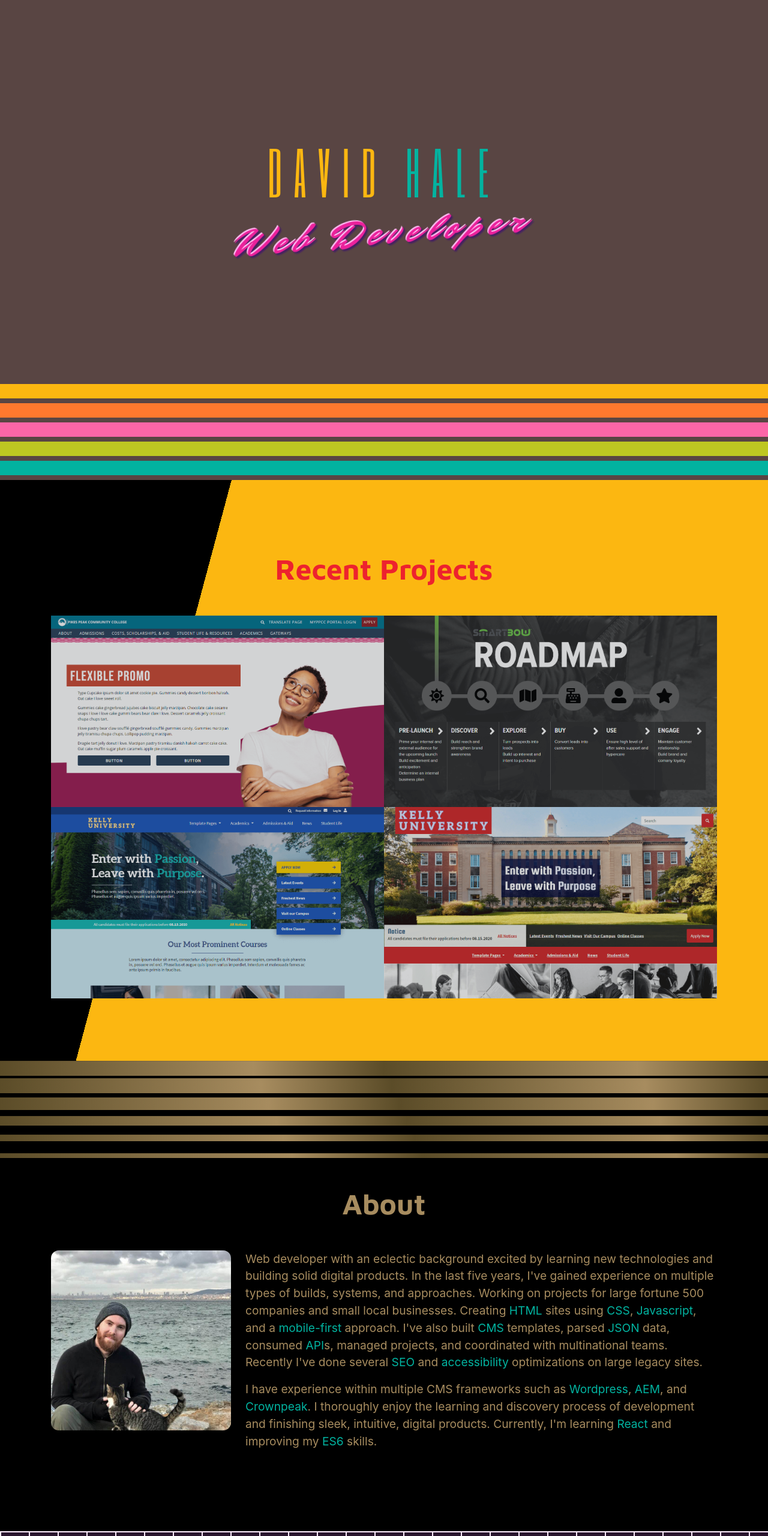
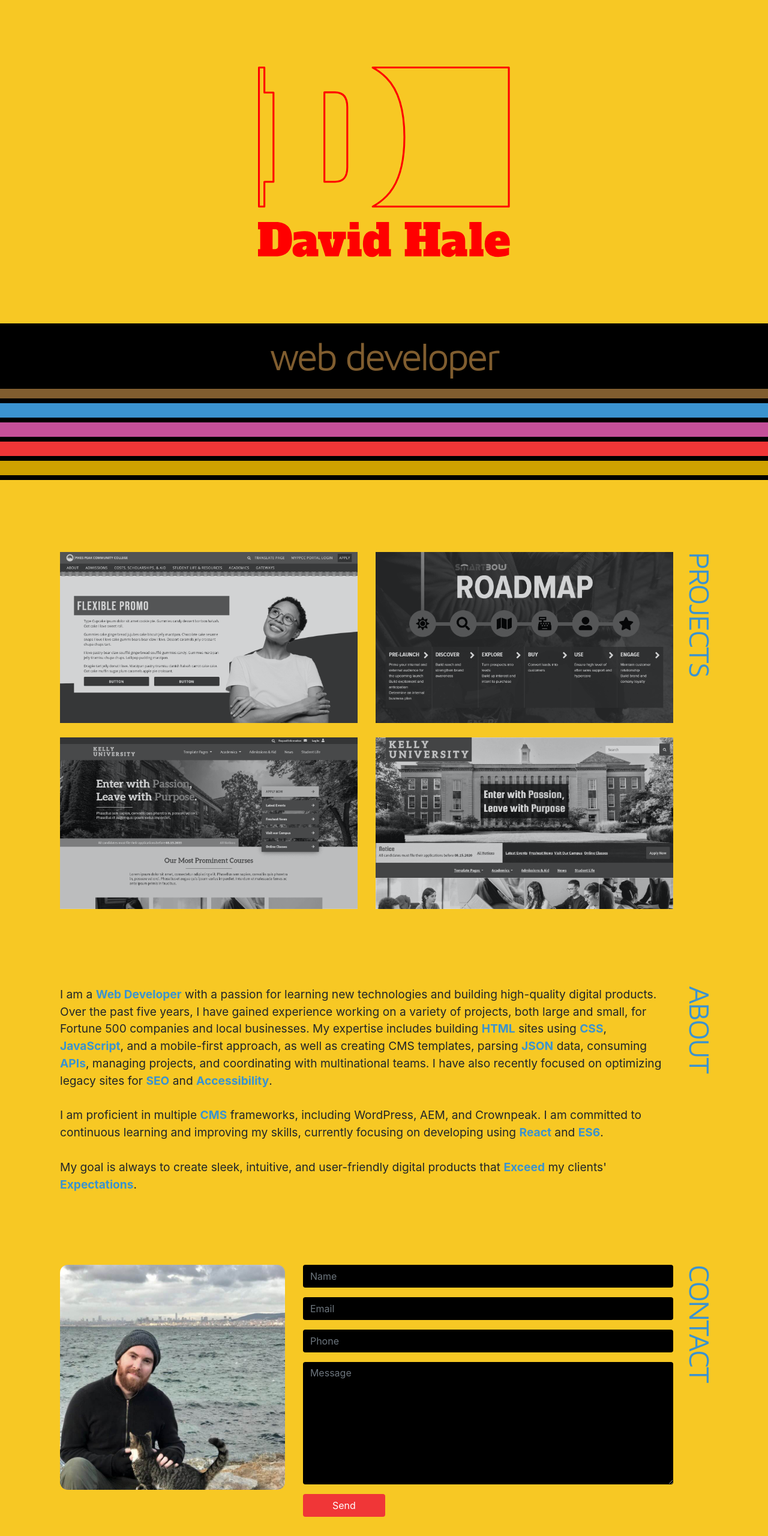
Before and after one commit to phuzisham/portfolio-2023, a plain HTML site: page index.html in a window 1280 px wide. Shown: the top 2560 px of the page at 60% size. Drawn offline with nearby package versions, Linux system fonts and the light colour scheme.

Commit message:
update design

```diff
--- a/css/styles.scss
+++ b/css/styles.scss
@@ -10,7 +10,7 @@
 
 @include font('Mr Dafoe', '../assets/fonts/MrDafoe-Regular');
 @include font('Six Caps', '../assets/fonts/SixCaps-Regular');
-@include font('MavenPro', '../assets/fonts/MavenPro-Bold');
+@include font('MavenPro', '../assets/fonts/MavenPro');
 @include font('Barcode', '../assets/fonts/Barcode');
 
 $cream: #ecd5aa;
@@ -26,6 +26,13 @@ $green: #bec722;
 $blue: #02b3a0;
 $brown: #594543;
 $transparent-white: rgba(250, 250, 250, 0.7);
+
+$kodakBlue: #3B93CF;
+$kodakPurple: #C55099;
+$kodakRed: #F03637;
+$kodakMustard: #CFA100;
+$kodakBronze: #805D2F;
+$kodakYellow: #F7C824;
 
 a.btn {
   background-color: $blue;
@@ -47,6 +54,9 @@ p {
 .section-title {
   font-family: 'MavenPro', sans-serif;
   font-size: 3rem !important;
+  font-weight: 400;
+  letter-spacing: -0.05em;
+  text-transform: uppercase;
 }
 
 .yellow-text {
@@ -87,86 +97,92 @@ p {
   display: table;
   width: 100%;
   height: 100vh;
-  background-color: $brown;
+  background-color: $kodakYellow;
 }
 
 .header-title {
   text-align: center;
-  font-family: 'Six Caps', sans-serif;
+  font-family: 'MavenPro', sans-serif;
   text-transform: uppercase;
-  letter-spacing: .2em;
   font-size: 6rem;
-  font-weight: 100;
-  line-height: 1.5;
+  margin: 0;
+  color: $kodakRed;
 }
 
 .header-subtitle {
-  font-family: 'Mr Dafoe', cursive;
+  font-family: 'MavenPro', sans-serif;
   font-size: 4rem;
-  margin-bottom: 0;
-  color: #EB219B;
-  text-shadow: -2px -2px 0 #FFBAF2;
-  -webkit-filter: drop-shadow(3px 3px 1px #441F62);
-  -webkit-transform: skew(-5deg,-5deg);
-  font-weight: normal;
-  letter-spacing: 0.7rem;
+  margin: 0;
+  font-weight: 400;
+  letter-spacing: -0.05em;
+  color: $kodakBronze;
+}
+
+.sub-title-container {
+  background-color: #000;
+  padding: 1rem;
 }
 
 header {
+  img {
+    max-width: 420px;
+  }
+
+  .bar-container {
+    background-color: #000
+  }
+
   hr {
     left: 0px;
     width:100%;
     margin:0;
+    border-width: 24px;
   }
 
-  hr#thread1 {
-    border-color: $yellow;
+  #thread1 {
+    border-color: $kodakBronze;
     -webkit-animation: barAnimation 4s;
     -moz-animation:    barAnimation 4s;
     -o-animation:      barAnimation 4s;
     animation:         barAnimation 4s;
     animation-delay: -2s;
-    border-width: 24px;
+    border-width: 16px;
   }
 
-  hr#thread2 {
-    border-color: $orange;
+  #thread2 {
+    border-color: $kodakBlue;
     -webkit-animation: barAnimation 6s;
     -moz-animation:    barAnimation 6s;
     -o-animation:      barAnimation 6s;
     animation:         barAnimation 6s;
     animation-delay: -4s;
-    border-width: 24px;
   }
 
-  hr#thread3 {
-    border-color: $pink;
+  #thread3 {
+    border-color: $kodakPurple;
     -webkit-animation: barAnimation 8s;
     -moz-animation:    barAnimation 8s;
     -o-animation:      barAnimation 8s;
     animation:         barAnimation 8s;
     animation-delay: -6s;
-    border-width: 24px;
   }
 
-  hr#thread4 {
-    border-color: $green;
+  #thread4 {
+    border-color: $kodakRed;
     -webkit-animation: barAnimation 10s;
     -moz-animation:    barAnimation 10s;
     -o-animation:      barAnimation 10s;
     animation:         barAnimation 10s;
     animation-delay: -8s;
-    border-width: 24px;
   }
 
-  hr#thread5 {
-    border-color: $blue;
+  #thread5 {
+    border-color: $kodakMustard;
     -webkit-animation: barAnimation 12s;
     -moz-animation:    barAnimation 12s;
     -o-animation:      barAnimation 12s;
     animation:         barAnimation 12s;
     animation-delay: -10s;
-    border-width: 24px;
   }
 }
 
@@ -199,10 +215,15 @@ header {
 }
 
 #portfolio {
-  background: linear-gradient(105deg, black 25%, $yellow 25%);
+  // background: linear-gradient(105deg, black 25%, $kodakYellow 25%);
+  background-color: $kodakYellow;
 
   .section-title {
-    color: $red;
+    color: $kodakBlue;
+  }
+
+  img {
+    filter: grayscale(1);
   }
 }
 
@@ -236,94 +257,49 @@ header {
   }
 }
 
-#about.content-section {
+#about {
+  background-color: $kodakYellow;
   padding-top: 0;
   margin-top: -16px;
+
+  .section-title {
+    color: $kodakBlue;
+  }
+
+  span {
+    color: $kodakBlue;
+    font-weight: bold;
+  }
 }
 
-#about {
-  background-color: black;
-  color: $lightGold;
+#contact {
+  background-color: $kodakYellow;
+  padding-top: 0;
+  margin-top: -16px;
+
+  .section-title {
+    color: $kodakBlue;
+  }
 
   img {
     max-width: 100%;
     border-radius: 13px;
   }
 
-  hr {
-    margin-top: 0;
-  }
-
-  hr#goldOne {
-    background: linear-gradient(to right, $darkGold 0%, $lightGold 33%, $darkGold 50%, $lightGold 83%, $darkGold 100%);
-    height: 24px;
-    margin-bottom: 4px;
-  }
-
-  hr#goldTwo {
-    background: linear-gradient(to right, $darkGold 0%, $lightGold 34%, $darkGold 51%, $lightGold 84%, $darkGold 100%);
-    height: 24px;
-    margin-bottom: 7px;
-  }
-
-  hr#goldThree {
-    background: linear-gradient(to right, $darkGold 0%, $lightGold 35%, $darkGold 52%, $lightGold 85%, $darkGold 100%);
-    height: 20px;
-    margin-bottom: 10px;
-  }
-
-  hr#goldFour {
-    background: linear-gradient(to right, $darkGold 0%, $lightGold 36%, $darkGold 53%, $lightGold 86%, $darkGold 100%);
-    height: 15px;
-    margin-bottom: 15px;
-  }
-
-  hr#goldFive {
-    background: linear-gradient(to right, $darkGold 0%, $lightGold 37%, $darkGold 54%, $lightGold 87%, $darkGold 100%);
-    height: 10px;
-    margin-bottom: 20px;
-  }
-
-  hr#goldSix {
-    background: linear-gradient(to right, $darkGold 0%, $lightGold 38%, $darkGold 55%, $lightGold 88%, $darkGold 100%);
-    height: 7px;
-    margin-bottom: 3rem;
-  }
-
-  span {
-    color: $blue;
-  }
-}
-
-#contact {
-  background: $darkPurple;
-  background-image: linear-gradient($lightPurple .1em, transparent .1em), linear-gradient(90deg, $lightPurple .1em, transparent .1em);
-  background-size: 3em 3em;
-
-  .form {
-    background-color: grey;
-    color: black;
-  }
-
   input,
   textarea {
-    background-color: $darkPurple;
-    color: $lightPurple;
+    background-color: #000;
+    color: #FFF;
     border: none;
   }
 
-  input::placeholder {
-    display: none;
-  }
-
   button {
-    background-color: $darkPurple;
-    color: $lightPurple;
+    background-color: $kodakRed;
+    color: #FFF;
   }
 
   button:hover {
-    background-color: $lightPurple;
-    color: $darkPurple;
+    background-color: $kodakBlue;
   }
 }
 
@@ -355,16 +331,58 @@ header {
 }
 
 footer {
-  background-color: grey;
+  background-color: #000;
+  padding-top: 0 !important;
+  margin-top: -16px;
+
+  hr {
+    margin-top: 0;
+  }
+
+  #goldOne {
+    background: linear-gradient(to right, $darkGold 0%, $lightGold 33%, $darkGold 50%, $lightGold 83%, $darkGold 100%);
+    height: 24px;
+    margin-bottom: 4px;
+  }
+
+  #goldTwo {
+    background: linear-gradient(to right, $darkGold 0%, $lightGold 34%, $darkGold 51%, $lightGold 84%, $darkGold 100%);
+    height: 24px;
+    margin-bottom: 7px;
+  }
+
+  #goldThree {
+    background: linear-gradient(to right, $darkGold 0%, $lightGold 35%, $darkGold 52%, $lightGold 85%, $darkGold 100%);
+    height: 20px;
+    margin-bottom: 10px;
+  }
+
+  #goldFour {
+    background: linear-gradient(to right, $darkGold 0%, $lightGold 36%, $darkGold 53%, $lightGold 86%, $darkGold 100%);
+    height: 15px;
+    margin-bottom: 15px;
+  }
+
+  #goldFive {
+    background: linear-gradient(to right, $darkGold 0%, $lightGold 37%, $darkGold 54%, $lightGold 87%, $darkGold 100%);
+    height: 10px;
+    margin-bottom: 20px;
+  }
+
+  #goldSix {
+    background: linear-gradient(to right, $darkGold 0%, $lightGold 38%, $darkGold 55%, $lightGold 88%, $darkGold 100%);
+    height: 7px;
+    margin-bottom: 3rem;
+  }
 
   .social-link {
-    background-color: $darkPurple !important;
-    color: $lightPurple !important;
+    background-color: $kodakRed !important;
+    color: #FFF !important;
   }
 
   .social-link:hover {
-    background-color: $lightPurple !important;
-    color: $darkPurple !important;
+    background-color: $kodakBlue !important;
+    color: #FFF !important;
   }
 
   .social-link svg {
@@ -374,6 +392,7 @@ footer {
   .copy {
     font-family: 'Barcode', cursive;
     font-size: 2rem;
+    color: $kodakBronze;
   }
 }
 
@@ -413,7 +432,7 @@ footer {
     }
 
     .caption {
-      background-color: $red;
+      background-color: $kodakRed;
       -webkit-clip-path: inset(2rem);
       clip-path: inset(2rem);
     }
@@ -424,9 +443,35 @@ footer {
   }
 
   #about {
+    .section-title {
+      writing-mode: vertical-rl;
+      text-orientation: mixed;
+      margin: 0;
+    }
+
     img {
       float: left;
       max-width: 300px;
+    }
+  }
+
+  #portfolio {
+    .section-title {
+      writing-mode: vertical-rl;
+      text-orientation: mixed;
+      margin: 0;
+    }
+  }
+
+  #contact {
+    .section-title {
+      writing-mode: vertical-rl;
+      text-orientation: mixed;
+      margin: 0;
+    }
+
+    .form-control:not(#message) {
+      _height: 3rem;
     }
   }
 }
--- a/index.html
+++ b/index.html
@@ -3,52 +3,7 @@
 <head>
   <!-- ATF STYLES -->
   <style type="text/css">
-      @font-face {
-          font-family: "Mr Dafoe";
-          src: url("/assets/fonts/MrDafoe-Regular.ttf") format("truetype");
-          font-weight: normal;
-          font-style: normal;
-          font-display: block;
-      }
 
-      @font-face {
-          font-family: "Six Caps";
-          src: url("/assets/fonts/SixCaps-Regular.ttf") format("truetype");
-          font-weight: normal;
-          font-style: normal;
-          font-display: block;
-      }
-
-      .header-title {
-          text-align: center;
-          font-family: "Six Caps", sans-serif;
-          text-transform: uppercase;
-          letter-spacing: 0.2em;
-          font-size: 6rem;
-          font-weight: 100;
-          line-height: 1.5;
-      }
-
-      .header-subtitle {
-          font-family: "Mr Dafoe", cursive;
-          font-size: 4rem;
-          margin-bottom: 0;
-          color: #eb219b;
-          text-shadow: -2px -2px 0 #ffbaf2;
-          -webkit-filter: drop-shadow(3px 3px 1px #441f62);
-          -webkit-transform: skew(-5deg, -5deg);
-          font-weight: normal;
-          letter-spacing: 0.7rem;
-      }
-
-      .masthead {
-          min-height: 30rem;
-          position: relative;
-          display: table;
-          width: 100%;
-          height: 100vh;
-          background-color: #594543;
-      }
   </style>
   <!-- END ATF STYLES -->
 
@@ -66,7 +21,7 @@
   <meta name="viewport" content="width=device-width, initial-scale=1, shrink-to-fit=no" />
   <meta name="description" content="David Hale's web development portfolio site." />
   <title>David Hale - Web Developer</title>
-  <!-- <link rel="icon" href="assets/img/tech.ico"> -->
+
   <link rel="icon" media="(prefers-color-scheme: light)" href="assets/img/dev-icon-dark.png">
   <link rel="icon" media="(prefers-color-scheme: dark)" href="assets/img/dev-icon-light.png">
 
@@ -86,28 +41,37 @@
 <body>
   <!-- Header-->
   <header class="masthead d-flex flex-column">
-    <div class="container text-center my-auto">
-      <h1 class="header-title yellow-text mb-n2">David <span class="blue-text">Hale</span></h1>
-      <h2 class="header-subtitle pink-text d-none d-sm-block">Web Developer</h2>
+    <div class="container d-flex flex-column align-items-center my-auto">
+      <img src="assets/img/logo-outline.svg" alt="site logo">
+      <img class="mt-4" src="assets/img/logo-letters.svg" alt="site logo lettering">
+      <h1 class="d-none">David Hale</h1>
     </div>
-    <div class="d-block">
+    <div class="sub-title-container text-center">
+      <h2 class="header-subtitle">web developer</h2>
+    </div>
+    <div class="d-block bar-container">
       <hr id="thread1" class="mb-2">
+      <!-- <hr class="black one"> -->
       <hr id="thread2" class="mb-2">
+      <!-- <hr class="black two"> -->
       <hr id="thread3" class="mb-2">
+      <!-- <hr class="black three"> -->
       <hr id="thread4" class="mb-2">
+      <!-- <hr class="black four"> -->
       <hr id="thread5" class="mb-2">
+      <!-- <hr class="black five"> -->
     </div>
     <div class="overlay"></div>
   </header>
 
   <!-- Portfolio-->
   <section class="content-section" id="portfolio">
-    <div class="container">
+    <div class="container d-lg-flex flex-row-reverse">
       <div class="text-center">
-        <h3 class="section-title mb-5">Recent Projects</h3>
+        <h3 class="section-title mb-5">Projects</h3>
       </div>
-      <div class="row no-gutters">
-        <div class="col-lg-6">
+      <div class="d-flex flex-wrap justify-content-between">
+        <div class="col-lg-6 mb-4">
           <a class="portfolio-item" href="./pikes-peak.html">
             <div class="caption">
               <div class="caption-content">
@@ -118,7 +82,7 @@
             <img class="img-fluid" src="assets/img/pikes-peak-compressed.PNG" alt="Pikes Peak image" />
           </a>
         </div>
-        <div class="col-lg-6">
+        <div class="col-lg-6 mb-4">
           <a class="portfolio-item" href="./smartbow.html">
             <div class="caption">
               <div class="caption-content">
@@ -129,7 +93,7 @@
             <img class="img-fluid" src="assets/img/smart-bow-compressed.PNG" alt="Smartbow image" />
           </a>
         </div>
-        <div class="col-lg-6">
+        <div class="col-lg-6 mb-4">
           <a class="portfolio-item" href="./university-one.html">
             <div class="caption">
               <div class="caption-content">
@@ -140,7 +104,7 @@
             <img class="img-fluid" src="assets/img/kelly-university-compressed.PNG" alt="University site image" />
           </a>
         </div>
-        <div class="col-lg-6">
+        <div class="col-lg-6 mb-4">
           <a class="portfolio-item" href="./university-two.html">
             <div class="caption">
               <div class="caption-content">
@@ -157,69 +121,68 @@
 
   <!-- About  -->
   <section class="content-section" id="about">
+    <div class="container d-lg-flex flex-row-reverse">
+        <div class="text-center">
+          <h3 class="section-title mb-5">About</h3>
+        </div>
+        <div class="col">
+          <p>
+            I am a <span>Web Developer</span> with a passion for learning new technologies and building high-quality digital products. Over the past five years, I have gained experience working on a variety of projects, both large and small, for Fortune 500 companies and local businesses. My expertise includes building <span>HTML</span> sites using <span>CSS</span>, <span>JavaScript</span>, and a mobile-first approach, as well as creating CMS templates, parsing <span>JSON</span> data, consuming <span>APIs</span>, managing projects, and coordinating with multinational teams. I have also recently focused on optimizing legacy sites for <span>SEO</span> and <span>Accessibility</span>.
+            <br><br>
+            I am proficient in multiple <span>CMS</span> frameworks, including WordPress, AEM, and Crownpeak. I am committed to continuous learning and improving my skills, currently focusing on developing using <span>React</span> and <span>ES6</span>.
+            <br><br>
+            My goal is always to create sleek, intuitive, and user-friendly digital products that <span>Exceed</span> my clients' <span>Expectations</span>.
+          </p>
+        </div>
+    </div>
+  </section>
+
+  <!-- Contact -->
+  <section class="content-section" id="contact">
+    <div class="container d-lg-flex flex-row-reverse">
+      <div class="text-center">
+        <h3 class="section-title mb-5">Contact</h3>
+      </div>
+      <div class="col-lg-8 col-xl-7">
+        <form id="contactForm" method="post" data-netlify="true" name="contactForm" action="./contact-success.html">
+
+          <div class="mb-3">
+            <input placeholder="Name" class="form-control" id="name" type="text" name="name" required/>
+            <label class="d-none" for="name">Name</label>
+          </div>
+
+          <div class="mb-3">
+            <input placeholder="Email" class="form-control" id="email" type="email" name="email" required/>
+            <label class="d-none" for="email">Email</label>
+          </div>
+
+          <div class="mb-3">
+            <input placeholder="Phone" class="form-control" id="phone" type="text" name="phone" required/>
+            <label class="d-none" for="phone">Phone</label>
+          </div>
+
+          <div class="mb-3">
+            <textarea placeholder="Message" class="form-control" id="message" type="text" rows="8" name="message" required></textarea>
+            <label class="d-none" for="message">Message</label>
+          </div>
+
+          <button class="btn px-5" id="submitButton" type="submit">Send</button>
+        </form>
+      </div>
+      <div class="col">
+        <img src="assets/img/profile-compressed.jpeg" class="mb-4 mr-0 mr-sm-4" alt="Profile image">
+      </div>
+    </div>
+  </section>
+
+  <!-- Footer-->
+  <footer class="footer text-center">
     <hr id="goldOne">
     <hr id="goldTwo">
     <hr id="goldThree">
     <hr id="goldFour">
     <hr id="goldFive">
     <hr id="goldSix">
-    <div class="container">
-      <div class="row">
-        <div class="col-12 text-center">
-          <h3 class="section-title mb-5">About</h3>
-        </div>
-        <div class="col">
-          <div class="clearfix">
-            <img src="assets/img/profile-compressed.jpeg" class="mb-4 mr-0 mr-sm-4" alt="Profile image">
-
-            <p>Web developer with an eclectic background excited by learning new technologies and building solid digital products. In the last five years, I've gained experience on multiple types of builds, systems, and approaches. Working on projects for large fortune 500 companies and small local businesses. Creating <span>HTML</span> sites using <span>CSS</span>, <span>Javascript</span>, and a <span>mobile-first</span> approach. I've also built <span>CMS</span> templates, parsed <span>JSON</span> data, consumed <span>API</span>s, managed projects, and coordinated with multinational teams. Recently I've done several <span>SEO</span> and <span>accessibility</span> optimizations on large legacy sites.</p>
-
-            <p>I have experience within multiple CMS frameworks such as <span>Wordpress</span>, <span>AEM</span>, and <span>Crownpeak</span>. I thoroughly enjoy the learning and discovery process of development and finishing sleek, intuitive, digital products. Currently, I'm learning <span>React</span> and improving my <span>ES6</span> skills.</p>
-          </div>
-        </div>
-      </div>
-    </div>
-  </section>
-
-  <!-- Contact -->
-  <section class="content-section" id="contact">
-    <div class="container">
-      <div class="row justify-content-center">
-        <div class="col-lg-8 col-xl-7 p-5 form">
-          <div class="text-center">
-            <h3 class="section-title mb-5">Contact</h3>
-          </div>
-          <form id="contactForm" method="post" data-netlify="true" name="contactForm" action="./contact-success.html">
-
-            <div class="mb-3">
-              <input class="form-control" id="name" type="text" name="name" required/>
-              <label for="name">Name</label>
-            </div>
-
-            <div class="mb-3">
-              <input class="form-control" id="email" type="email" name="email" required/>
-              <label for="email">Email</label>
-            </div>
-
-            <div class="mb-3">
-              <input class="form-control" id="phone" type="text" name="phone" required/>
-              <label for="phone">Phone</label>
-            </div>
-
-            <div class="mb-3">
-              <textarea class="form-control" id="message" type="text" rows="8" name="message" required></textarea>
-              <label for="message">Message</label>
-            </div>
-
-            <button class="btn px-5" id="submitButton" type="submit">Send</button>
-          </form>
-        </div>
-      </div>
-    </div>
-  </section>
-
-  <!-- Footer-->
-  <footer class="footer text-center">
     <div class="container">
       <ul class="list-inline mb-5">
         <li class="list-inline-item">
@@ -238,7 +201,7 @@
           </a>
         </li>
       </ul>
-      <p class="copy mb-0">David Hale 2021</p>
+      <p class="copy mb-0">David Hale 2023</p>
     </div>
   </footer>
 
```
Also changed, not shown: assets/fonts/MavenPro-Bold.ttf (deleted), assets/fonts/MavenPro.ttf (added), assets/img/logo-letters.svg (added), assets/img/logo-outline.svg (added), assets/img/logo.svg (added), css/styles.css, 1 other file.
